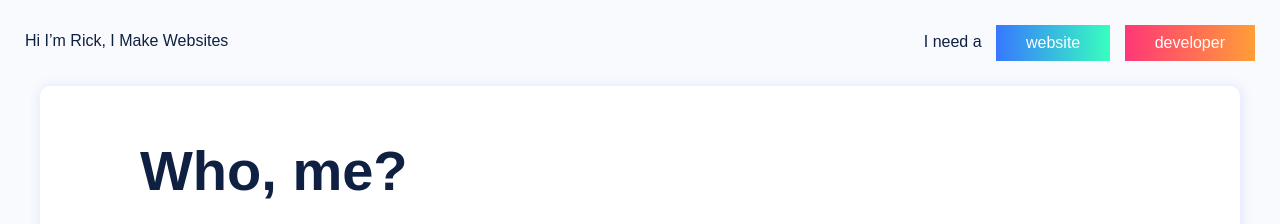
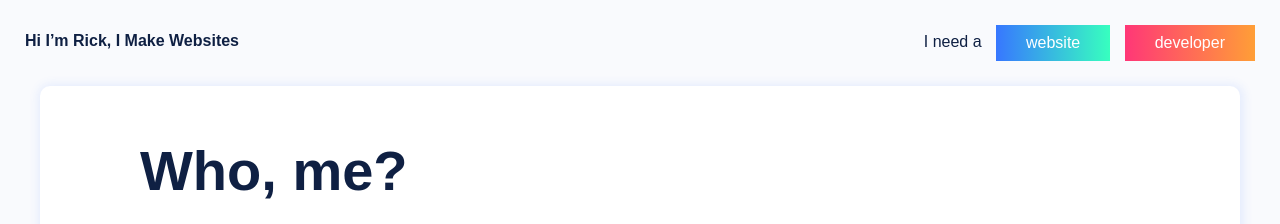
Before and after one commit to rickary/rickmakeswebsites.com, a Jekyll site: the page built from about/index.html, in a window 1280 px wide. Shown: the top 224 px of the page. Built offline with Jekyll 4.4.1, drawn with Linux system fonts in a browser that asks for light colours; some web fonts are replaced.

Commit message:
header fix

```diff
--- a/_sass/bits/_container.scss
+++ b/_sass/bits/_container.scss
@@ -20,11 +20,6 @@
 .b-flex {
 	display: flex;
 	&:before, &:after { display: none;}
-
-	&.is-full-height {
-		min-height: calc(100vh - 86px);
-		padding: 64px 0 150px 0;
-	}
 }
 
 	.s-home .b-flex.is-full-height { min-height: 100vh;}
--- a/_sass/pieces/_header.scss
+++ b/_sass/pieces/_header.scss
@@ -21,11 +21,11 @@
 }
 
 .p-header__title {
+  display: block;
+  font-weight: $font-weight-bold;
   line-height: 32px;
 
   @include mq(699px, max) {
-    display: block;
-    font-weight: $font-weight-bold;
     margin-bottom: 10px;
   }
 }
```
